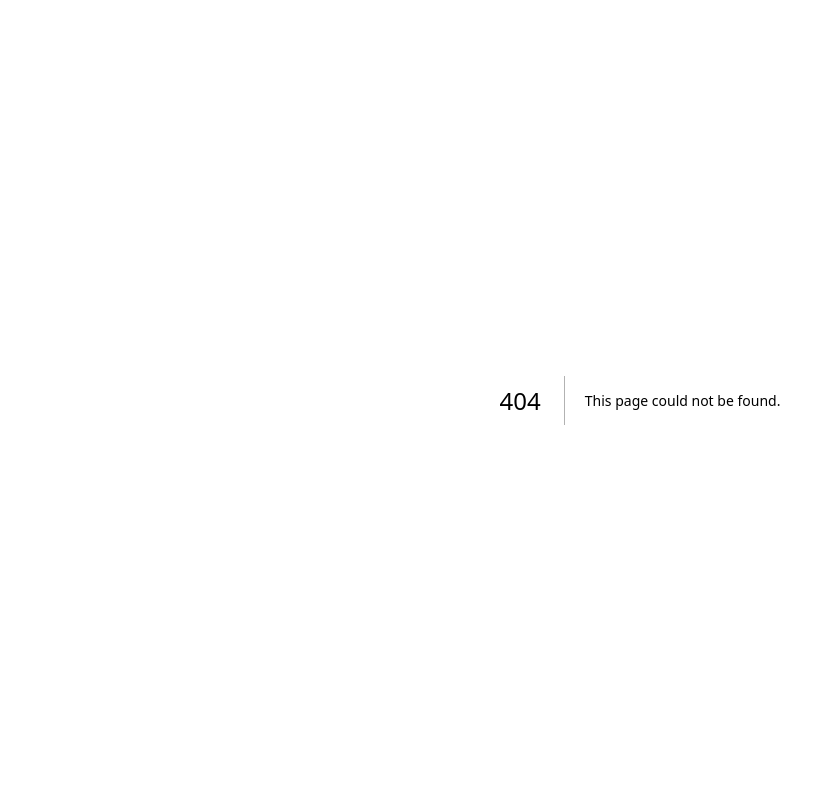
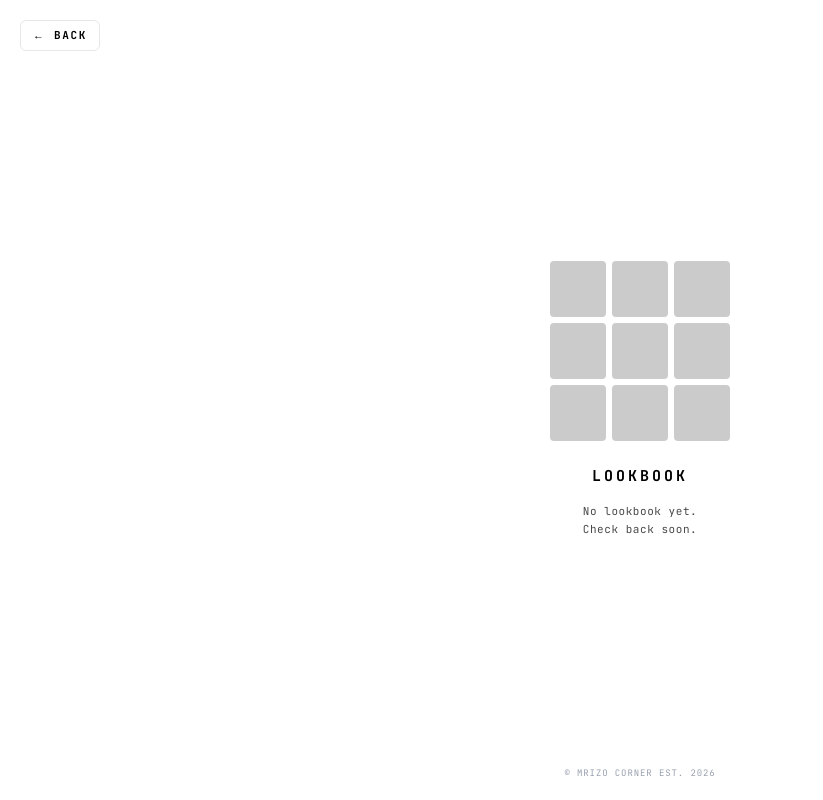
Before and after one commit to Zenither-Along/landing_page, a Next.js app: page /lookbook in a window 1280 px wide. Before the commit this address had no page. Shown: the whole page, without its empty margins (0-823 px from the left). Built offline with nearby package versions, Linux system fonts and the light colour scheme.

Commit message:
feat: add lookbook placeholder page and wire CTA button

```diff
--- /dev/null
+++ b/src/app/lookbook/page.tsx
@@ -0,0 +1,39 @@
+import Link from "next/link";
+
+export default function LookbookPage() {
+  return (
+    <main className="min-h-screen bg-white flex flex-col items-center justify-center px-6">
+      {/* Back button */}
+      <Link
+        href="/"
+        className="absolute top-5 left-5 text-[11px] font-bold tracking-[0.15em] text-black border border-gray-200 rounded-[6px] px-3 py-1.5 hover:bg-[#E0E0E0] hover:border-black transition-all duration-200"
+      >
+        ← BACK
+      </Link>
+
+      {/* Placeholder content */}
+      <div className="flex flex-col items-center gap-4 text-center max-w-xs">
+        {/* Grid icon placeholder */}
+        <div className="grid grid-cols-3 gap-1.5 opacity-20 mb-2">
+          {Array.from({ length: 9 }).map((_, i) => (
+            <div key={i} className="w-14 h-14 bg-black rounded-[4px]" />
+          ))}
+        </div>
+
+        <h1 className="font-bold text-[15px] tracking-[0.2em] text-black uppercase">
+          Lookbook
+        </h1>
+        <p className="text-[11px] text-[#494949] tracking-[0.05em] leading-relaxed">
+          No lookbook yet.
+          <br />
+          Check back soon.
+        </p>
+      </div>
+
+      {/* Footer */}
+      <p className="absolute bottom-5 text-[9px] text-gray-400 tracking-widest">
+        © MRIZO CORNER EST. 2026
+      </p>
+    </main>
+  );
+}
--- a/src/components/CTAButton.tsx
+++ b/src/components/CTAButton.tsx
@@ -1,14 +1,16 @@
 "use client";
 
-import { siteConfig } from "@/data/links";
+import { useRouter } from "next/navigation";
 
 export default function CTAButton() {
+  const router = useRouter();
+
   return (
     <div className="w-full px-4 mb-8 flex justify-center">
       <button
         className="flex flex-col items-start bg-black text-left py-[11px] px-[78px] rounded-md border-0"
         style={{ boxShadow: "0px 4px 20px #0000001C" }}
-        onClick={() => window.open(siteConfig.lookbookUrl, "_blank")}
+        onClick={() => router.push("/lookbook")}
       >
         <span className="text-white text-xs">VIEW LOOKBOOK</span>
       </button>
```
